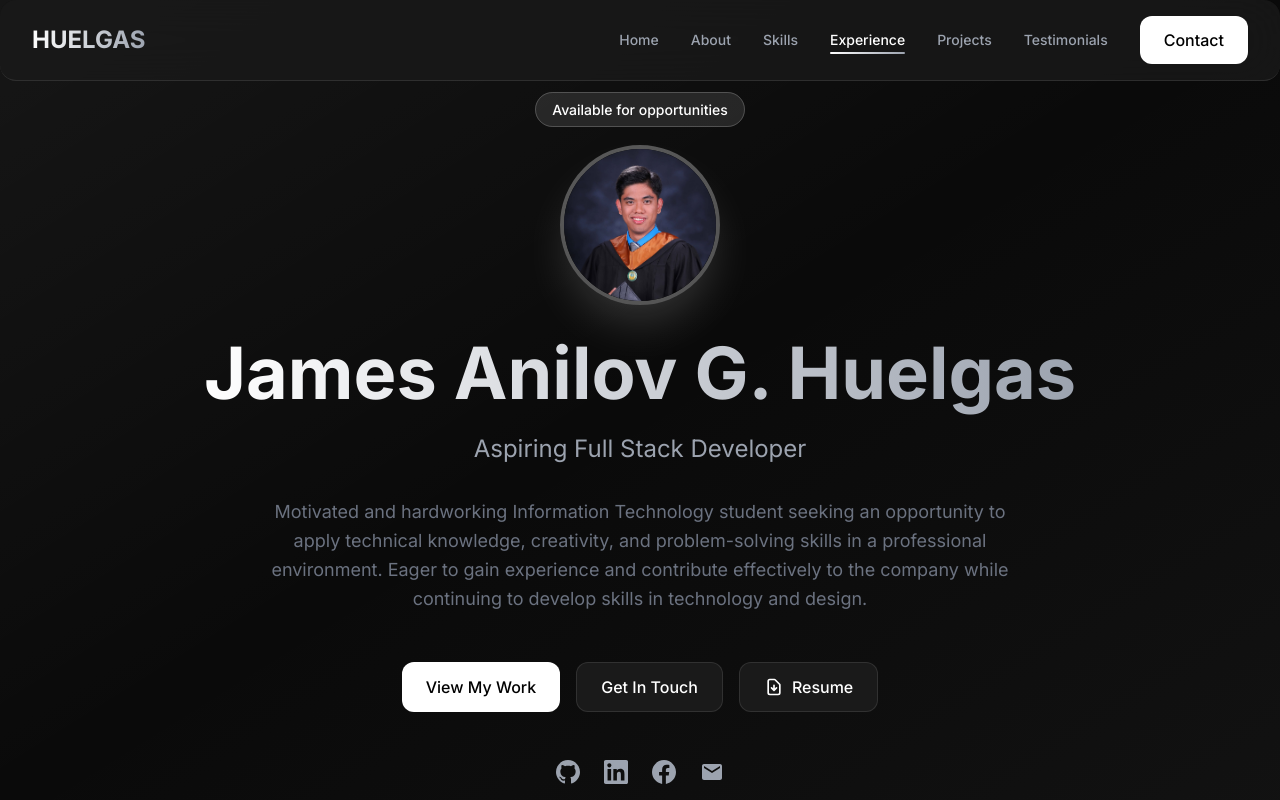
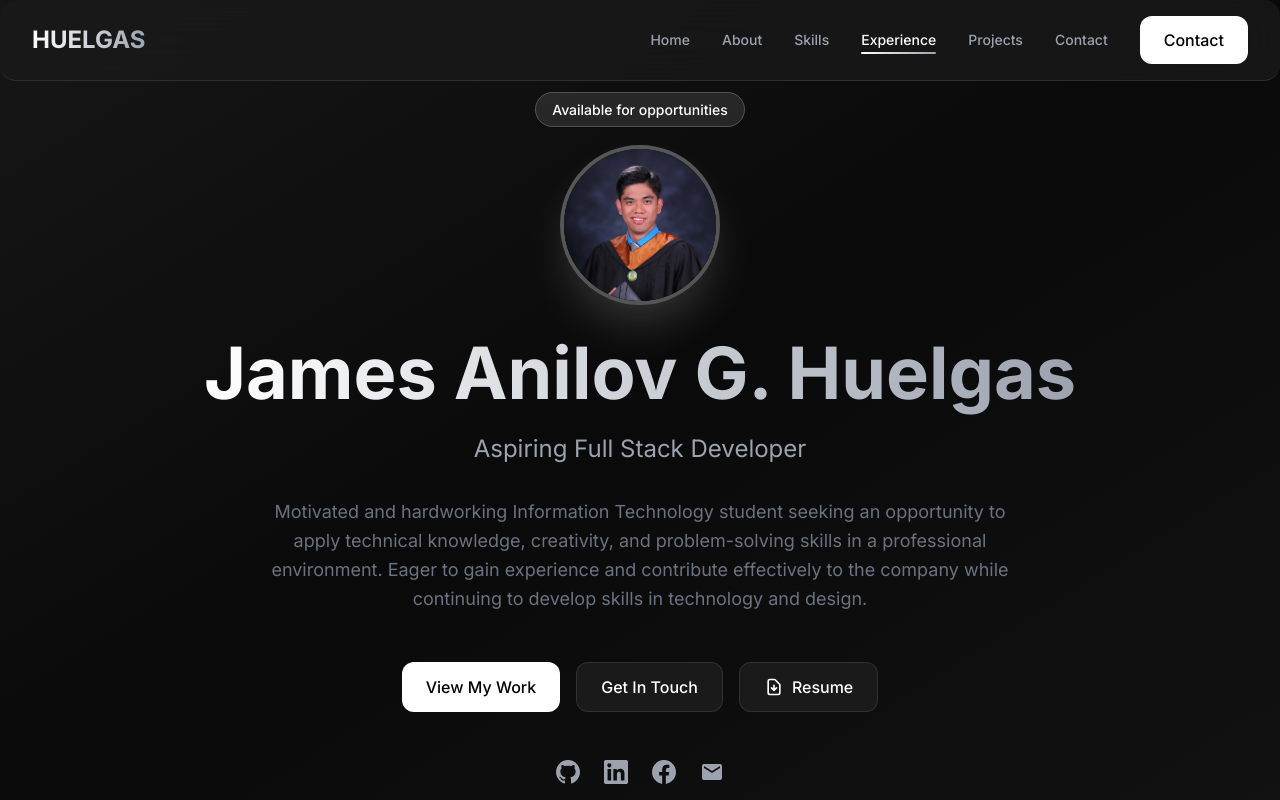
Before and after one commit to huelgasjames/portfolio-ni-huelgas, a Vue app: page / in a window 1280 px wide. Shown: the top 800 px of the page. Built offline with nearby package versions, Linux system fonts and the light colour scheme.

Commit message:
updated the system removed the testimonials

```diff
--- a/src/components/SinglePage.vue
+++ b/src/components/SinglePage.vue
@@ -16,7 +16,7 @@ const filteredProjects = computed(() => {
 })
 
 
-const sections = ['hero', 'about', 'skills', 'experience', 'projects', 'testimonials', 'contact']
+const sections = ['hero', 'about', 'skills', 'experience', 'projects', 'contact']
 
 const scrollToSection = (id) => {
   const element = document.getElementById(id)
```
